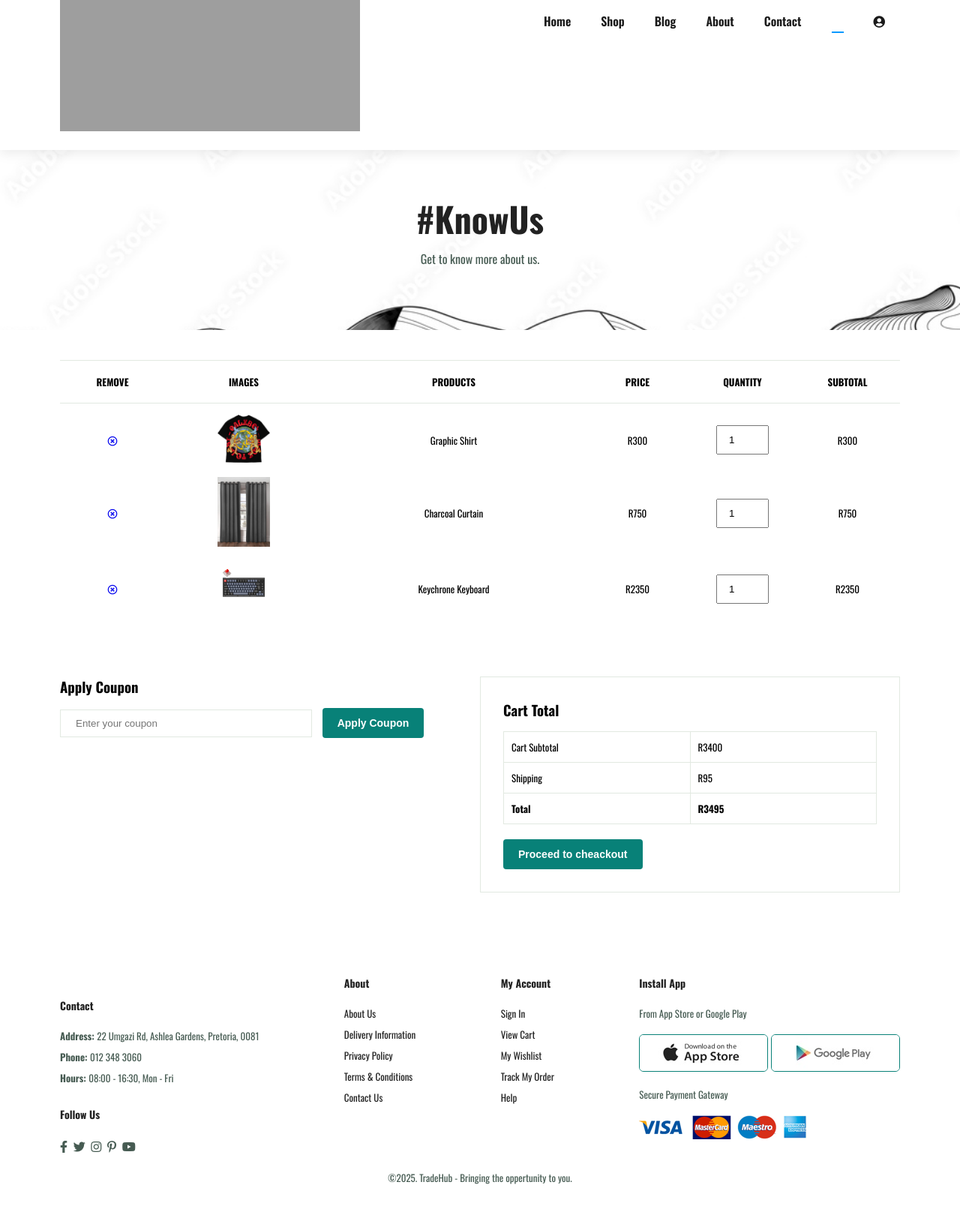
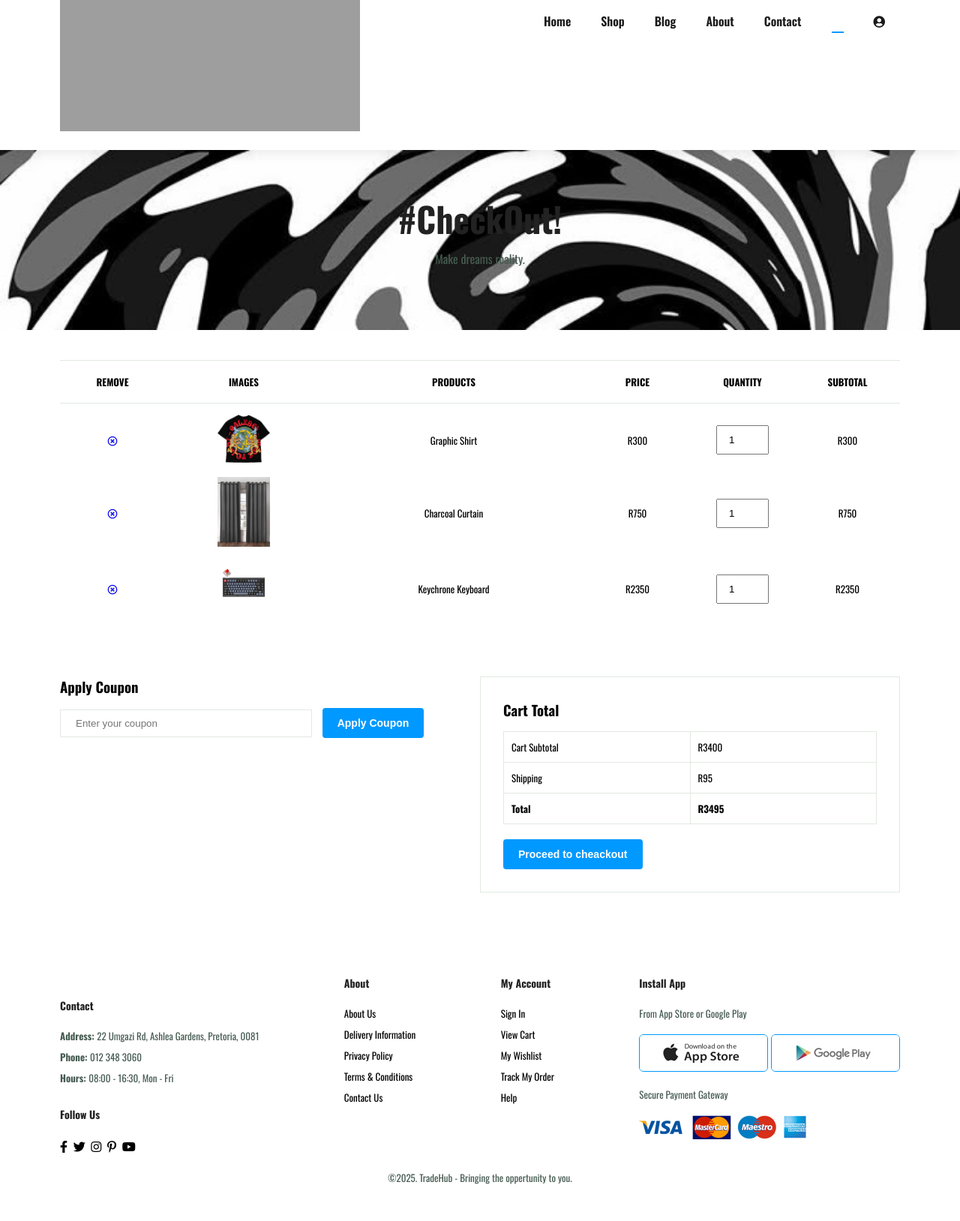
Before and after one commit to IceColdOros/Web2, a PHP site: page /Pages/cart.php in a window 1280 px wide. Shown: the part 145-1773 px from the top of the page at 75% size. Run offline with PHP 8.4, Linux system fonts and the light colour scheme; the visitor is signed in with stand-in values (Sample User, id 1); some libraries are stand-ins or nearby versions; grey boxes are pictures that could not be loaded.

Commit message:
banner edits

```diff
--- a/Pages/cart.php
+++ b/Pages/cart.php
@@ -40,8 +40,8 @@ if (!isset($_SESSION['user_id'])) {
     </section>
 
     <section class="page-header"  id="cart-header">
-        <h2>#KnowUs</h4>
-        <p>Get to know more about us.</p>
+        <h2>#CheckOut!</h4>
+        <p>Make dreams reality.</p>
     </section>
 
     <section id="cart" class="section-p1">
--- a/Pages/sproduct.php
+++ b/Pages/sproduct.php
@@ -33,7 +33,7 @@ if (!isset($_SESSION['user_id'])) {
                     <li><a href="../Pages/about.php">About</a></li>
                     <li><a href="../Pages/contact.php">Contact</a></li>
                     <li><a href="../Pages/cart.php"><i class="far fa-shopping-bag"></i></a></li>
-                    <li><a href="../Dashboards/dashboard.php"></a><i class="fas fa-user-circle"></i></li></a></li>
+                    <li><a href="../Dashboards/dashboard.php"><i class="fas fa-user-circle"></i></a></li>
                 </ul>
         </div>
 
@@ -97,7 +97,7 @@ if (!isset($_SESSION['user_id'])) {
                 <a href="#"><i class="fal fa-shopping-cart cart"></i></a>
             </div>
             <div class="pro">
-                <img src="../Products/nikeShoe2" alt="">
+                <img src="../Products/nikeShoe2.webp" alt="">
                 <div class="des">
                     <span>clothes</span>
                     <h5>Nike Air Max 97</h5>
--- a/Style/styles.css
+++ b/Style/styles.css
@@ -246,7 +246,7 @@ body {
     padding-top: 7px;
     font-size: 14px;
     font-weight: 700;
-    color: rgb(51, 160, 105);
+    color: rgb(0, 0, 0);
 }
 
 #product1 .pro .cart {
@@ -313,7 +313,7 @@ body {
 #newsletter p {
     font-size: 14px;
     font-weight: 600;
-    color: rgb(184, 183, 183);
+    color: rgb(70, 70, 70);
 }
 
 #newsletter p span {
@@ -378,7 +378,7 @@ footer p {
 footer a {
     font-size: 13px;
     text-decoration: none;
-    color: #222;
+    color: #000000;
     margin: 0 0 8px 0;
 }
 
@@ -387,13 +387,13 @@ footer .follow {
 }
 
 footer .follow i {
-    color: #465b52;
+    color: #000000;
     padding-right: 4px;
     cursor: pointer;
 }
 
 footer .install .row img {
-    border: 1px solid #088178;
+    border: 1px solid rgb(0, 153, 255);
     border-radius: 6px;
 }
 
@@ -403,7 +403,7 @@ footer .install img {
 
 footer .follow i:hover,
 footer a:hover {
-    color: #088178;
+    color: rgb(0, 153, 255);
 }
 
 footer .copyright {
@@ -435,7 +435,7 @@ footer .copyright {
 
 #pagination a {
     text-decoration: none;
-    background-color: #088178;
+    background-color: rgb(0, 153, 255);
     padding: 15px 20px;
     border-radius: 4px;
     color: white;
@@ -501,7 +501,7 @@ footer .copyright {
 }
 
 #prodetails .single-pro-details button {
-    background-color: #088178;
+    background-color: rgb(0, 153, 255);
     color: white;
 }
 
@@ -569,7 +569,7 @@ footer .copyright {
 }
 
 #blog .blog-details a:hover {
-    color: #088178;
+    color: rgb(0, 153, 255);
     transition: 0.3s;
 }
 
@@ -585,7 +585,7 @@ footer .copyright {
 
 /*About Page*/
 #about-header {
-    background-image: url("../Images/banner\(1\).png");
+    background-image: url("../Images/banner5.jpeg");
     width: 100%;
     height: 30vh;
     background-size: cover;
@@ -614,7 +614,7 @@ footer .copyright {
 
 /*Contact Page*/
 #contact-header {
-    background-image: url("../Images/banner4.jpg");
+    background-image: url("../Images/banner7.jpeg");
     width: 100%;
     height: 30vh;
     background-size: cover;
@@ -704,7 +704,7 @@ footer .copyright {
 }
 
 #form-details form button {
-    background-color: #088178;
+    background-color: rgb(0, 153, 255);
     color: white;
 }
 
@@ -737,7 +737,7 @@ footer .copyright {
 /*Cart Page*/
 
 #cart-header {
-    background-image: url("../Images/banner3.jpg");
+    background-image: url("../Images/banner6.jpeg");
     width: 100%;
     height: 30vh;
     background-size: cover;
@@ -830,7 +830,7 @@ footer .copyright {
 
 #coupon button,
 #subtotal button {
-    background-color: #088178;
+    background-color: rgb(0, 153, 255);
     color: white;
     padding: 12px 20px;
 }
```
Also changed, not shown: Images/banner5.jpeg (added), Images/banner6.jpeg (added), Images/banner7.jpeg (added), Images/banner8.jpeg (added).
